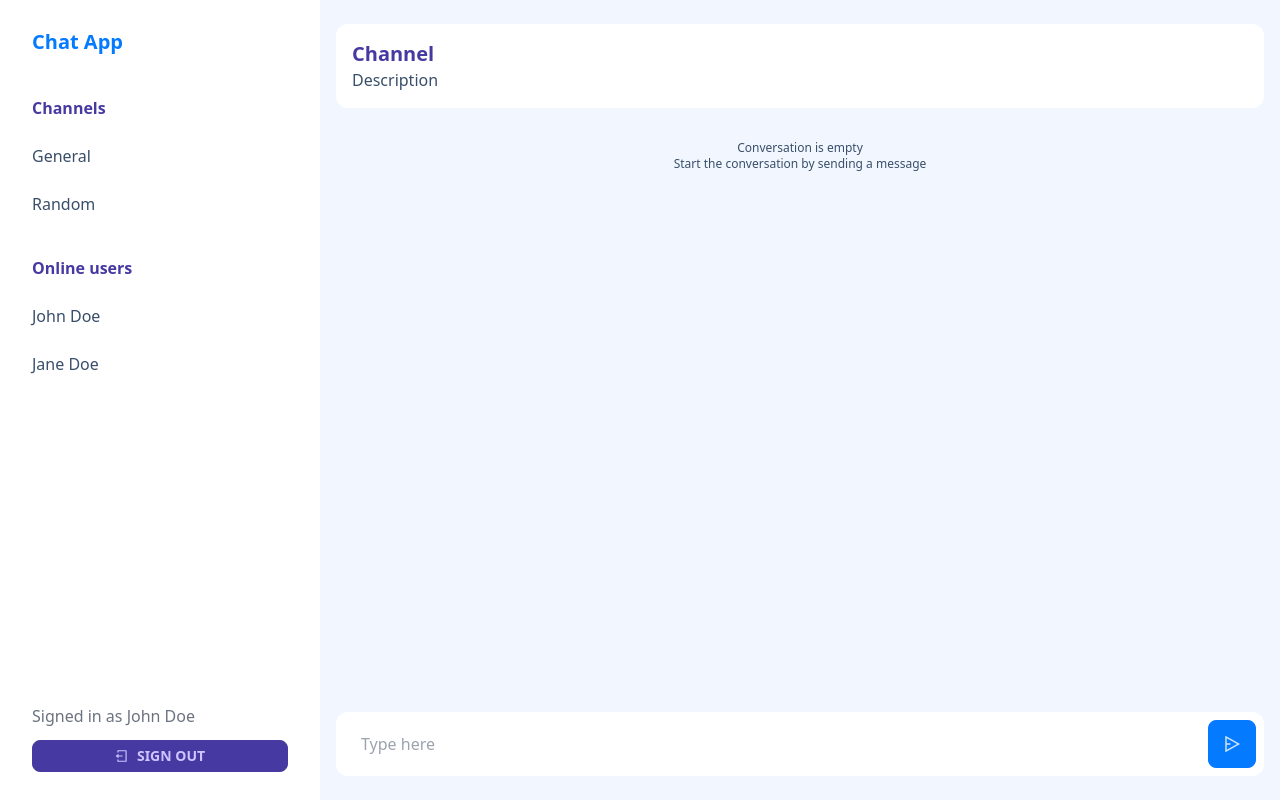
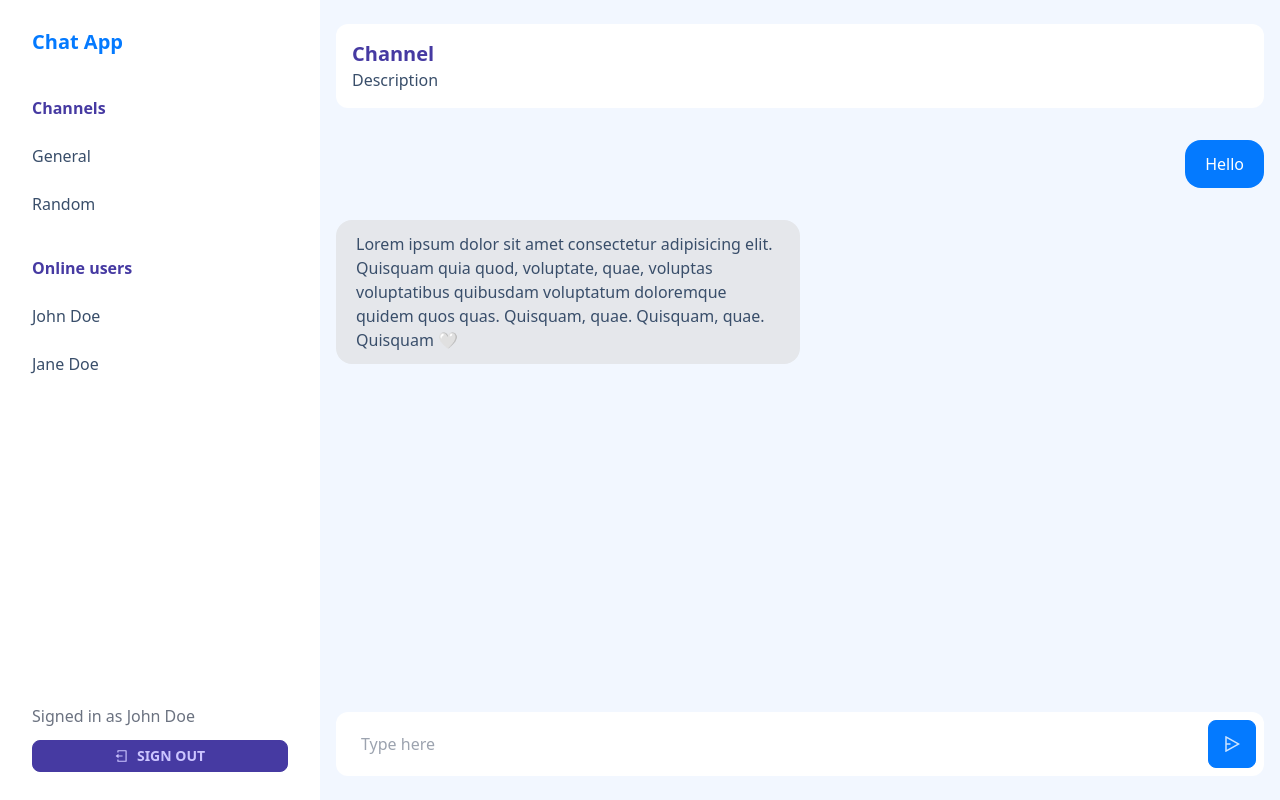
Before and after one commit to danielavornic/chat, a React (Create React App) app: page /chat in a window 1280 px wide. Built offline with nearby package versions, Linux system fonts and the light colour scheme; no server answers.

Commit message:
Add Message component

```diff
--- a/src/components/ChatBody.tsx
+++ b/src/components/ChatBody.tsx
@@ -1,10 +1,20 @@
+import { Message } from './Message';
+
 export const ChatBody = () => {
   return (
     <div className="w-full h-full my-8">
       <div className="hidden text-xs text-center lg:block">
-        Conversation is empty
+        {/* Conversation is empty
         <br />
-        Start the conversation by sending a message
+        Start the conversation by sending a message */}
+
+        <Message isMine>Hello</Message>
+        <Message>
+          Lorem ipsum dolor sit amet consectetur adipisicing elit. Quisquam quia
+          quod, voluptate, quae, voluptas voluptatibus quibusdam voluptatum
+          doloremque quidem quos quas. Quisquam, quae. Quisquam, quae. Quisquam
+          🤍
+        </Message>
       </div>
     </div>
   );
--- /dev/null
+++ b/src/components/Message.tsx
@@ -0,0 +1,30 @@
+import { PropsWithChildren } from 'react';
+import cn from 'classnames';
+
+interface MessageProps {
+  isMine?: boolean;
+  isLast?: boolean;
+}
+
+export const Message = ({
+  children,
+  isLast,
+  isMine,
+}: PropsWithChildren<MessageProps>) => {
+  return (
+    <div className={cn('flex', isMine ? 'flex-row-reverse ' : 'flex-row ')}>
+      <div
+        className={cn(
+          'flex max-w-[50%] py-3 px-5 text-base rounded-2xl tooltip tooltip-secondary select-none',
+          isMine
+            ? 'bg-primary text-white text-right tooltip-left'
+            : 'bg-gray-200 text-left tooltip-right',
+          isLast ? 'mb-4' : 'mb-8',
+        )}
+        data-tip="Sent by Daniela at 10:00 PM"
+      >
+        {children}
+      </div>
+    </div>
+  );
+};
--- a/src/components/index.ts
+++ b/src/components/index.ts
@@ -2,3 +2,4 @@ export * from './ChatSidebar';
 export * from './ChatHeader';
 export * from './ChatFooter';
 export * from './ChatBody';
+export * from './Message';
```
